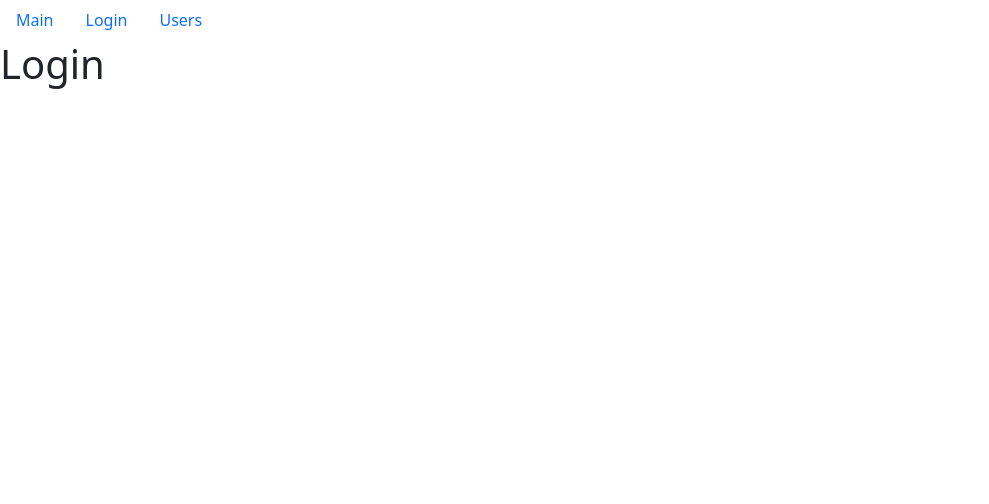
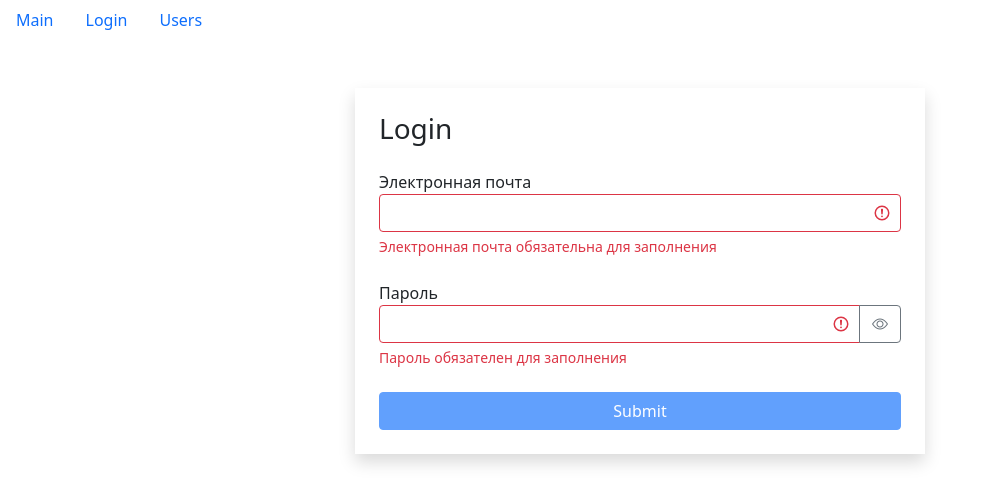
Before and after one commit to ksukorneeva/fast-company-pro, a React (Create React App) app: page /login in a window 1280 px wide. Shown: the top 504 px of the page, without its empty margins (0-989 px from the left). Built offline with nearby package versions, Linux system fonts and the light colour scheme.

Commit message:
unit 9 search

```diff
--- a/src/app/components/login.jsx
+++ b/src/app/components/login.jsx
@@ -1,7 +1,81 @@
-import React from "react";
+import React, { useState, useEffect } from "react";
+import TextField from "./textField";
+import { validator } from "../utils/validator";
 
 const Login = () => {
-    return <h1>Login</h1>;
+    const [data, setData] = useState({ email: "", password: "" });
+    const [errors, setErrors] = useState({});
+    const handleChange = ({ target }) => {
+        setData((prevState) => ({
+            ...prevState,
+            [target.name]: target.value
+        }));
+    };
+    const validatorConfig = {
+        email: {
+            isRequired: {
+                message: "Электронная  почта обязательна для заполнения"
+            },
+            isEmail: {
+                message: "Email введен некорректно"
+            }
+        },
+        password: {
+            isRequired: {
+                message: "Пароль обязателен для заполнения"
+            },
+            isCapital: {
+                message: "Пароль должен содержать хотя бы одну заглавную букву"
+            },
+            isContainDigit: {
+                message: "Пароль должен содержать хотя бы одно число"
+            },
+            min: {
+                message: "Пароль должен состоять минимум из 8 символов",
+                value: 8
+            }
+        }
+    };
+    useEffect(() => { validate(); }, [data]);
+    const validate = () => {
+        const errors = validator(data, validatorConfig);
+        setErrors(errors);
+        return Object.keys(errors).length === 0;
+    };
+    const isValid = Object.keys(errors).length === 0;
+    const handleSubmit = (e) => {
+        e.preventDefault();
+        const isValid = validate();
+        if (!isValid) return;
+        console.log(e);
+    };
+    return (
+        <div className="container mt-5">
+            <div className="row">
+                <div className="col-md-6 offset-md-3 p-4 shadow">
+                    <h3 className="mb-4">Login</h3>
+                    <form onSubmit={ handleSubmit }>
+                        <TextField
+                            label = "Электронная почта"
+                            name = "email"
+                            value = { data.email }
+                            onChange = { handleChange }
+                            error = { errors.email }
+                        />
+                        <TextField
+                            label = "Пароль"
+                            type = "password"
+                            name = "password"
+                            value = { data.password }
+                            onChange={ handleChange }
+                            error = { errors.password }
+                        />
+                        <button type = "submit" disabled = {!isValid} className="btn btn-primary w-100 mx-auto">Submit</button>
+                    </form>
+                </div>
+            </div>
+        </div>
+    );
 };
 
 export default Login;
--- /dev/null
+++ b/src/app/components/search.jsx
@@ -0,0 +1,20 @@
+import propTypes from "prop-types";
+import React from "react";
+
+const Search = (props) => {
+    const handleSearch = ({ target }) => {
+        props.search(target.value);
+    };
+    return (
+        <input
+            type="text"
+            placeholder="Search..."
+            onChange={handleSearch}/>
+    );
+};
+Search.propTypes = {
+    props: propTypes.array,
+    search: propTypes.func
+};
+
+export default Search;
--- /dev/null
+++ b/src/app/components/textField.jsx
@@ -0,0 +1,45 @@
+import React, { useState } from "react";
+import PropTypes from "prop-types";
+
+const TextField = ({ label, type, name, value, onChange, error }) => {
+    const [showPassword, setShowPassword] = useState(false);
+    const getInputClasses = () => {
+        return "form-control" + (error ? " is-invalid" : "");
+    };
+    const toggleShowPassword = () => {
+        setShowPassword((prevState) => !prevState);
+    };
+    return (
+        <div className="mb-4 ">
+            <label htmlFor={ name }>{ label }</label>
+            <div className="input-group has-validation">
+                <input
+                    type={showPassword ? "text" : type }
+                    id={ name }
+                    name={ name }
+                    value={ value }
+                    onChange={ onChange }
+                    className={ getInputClasses() }/>
+                {type === "password" && (
+                    <button className="btn btn-outline-secondary" type="button" onClick={toggleShowPassword}>
+                        <i className={"bi bi-eye" + (showPassword ? "-slash" : "")}></i>
+                    </button>
+                )}
+                { error && <div className="invalid-feedback">{error}</div>}
+            </div>
+        </div>
+    );
+};
+TextField.defaultProps = {
+    type: "text"
+};
+TextField.propTypes = {
+    label: PropTypes.string,
+    type: PropTypes.string,
+    name: PropTypes.string,
+    value: PropTypes.string,
+    onChange: PropTypes.func,
+    error: PropTypes.string
+};
+
+export default TextField;
--- a/src/app/components/users.jsx
+++ b/src/app/components/users.jsx
@@ -7,6 +7,7 @@
 import SearchStatus from "./searchStatus";
 import UserTable from "./usersTable";
 import _ from "lodash";
+import Search from "./search";
 
 const Users = () => {
     const pageSize = 4;
@@ -14,8 +15,9 @@
     const [professions, setProfession] = useState();
     const [selectedProf, setSelectedProf] = useState();
     const [sortBy, setSortBy] = useState({ iter: "name", order: "asc" });
+    const [users, setUsers] = useState();
 
-    const [users, setUsers] = useState();
+    const [selectedSearch, setSelectedSearch] = useState();
     useEffect(() => {
         api.users.fetchAll().then((data) => setUsers(data));
     }, []);
@@ -40,9 +42,32 @@
     useEffect(() => {
         setCurrentPage(1);
     }, [selectedProf]);
-
+    useEffect(() => {
+        setCurrentPage(1);
+    }, [selectedSearch]);
+    useEffect(() => {
+        setSelectedSearch(users);
+    }, [users]);
     const handleProfessionSelect = (item) => {
         setSelectedProf(item);
+    };
+    // const handleSearchSelect = (item) => {
+    //     setSelectedSearch(item);
+    // };
+    const search = value => {
+        let currentUsers = [];
+        let newList = [];
+        if (value !== "") {
+            currentUsers = users;
+            newList = currentUsers.filter(user => {
+                const lc = user.name.toLowerCase();
+                const filter = value.toLowerCase();
+                return lc.includes(filter);
+            });
+        } else {
+            newList = users;
+        }
+        setSelectedSearch(newList);
     };
 
     const handlePageChange = (pageIndex) => {
@@ -53,13 +78,16 @@
     };
 
     if (users) {
-        const filteredUsers = selectedProf ?
-            users.filter(
+        let filteredUsers = [];
+        if (selectedProf) {
+            filteredUsers = users.filter(
                 (user) =>
                     JSON.stringify(user.profession) ===
                     JSON.stringify(selectedProf)
-            ) :
-            users;
+            );
+        } else if (selectedSearch) {
+            filteredUsers = selectedSearch;
+        } else { filteredUsers = users; }
         const count = filteredUsers.length;
         const sortedUsers = _.orderBy(
             filteredUsers,
@@ -69,6 +97,7 @@
         const userCrop = paginate(sortedUsers, currentPage, pageSize);
         const clearFilter = () => {
             setSelectedProf();
+            setSelectedSearch();
         };
         return (
             <div className="d-flex">
@@ -90,6 +119,7 @@
                 )}
                 <div className="d-flex flex-column">
                     <SearchStatus length={count} />
+                    <Search {...{ search }}/>
                     {count > 0 && (
                         <UserTable
                             users={userCrop}
--- /dev/null
+++ b/src/app/utils/validator.js
@@ -0,0 +1,46 @@
+export function validator(data, config) {
+    const errors = {};
+    function validate(validateMethod, data, config) {
+        let statusValedate;
+        switch (validateMethod) {
+        case "isRequired":
+            statusValedate = data.trim() === "";
+            break;
+        case "isEmail": {
+            const emailRegExp = /^\S+@\S+\.\S+$/g;
+            statusValedate = !emailRegExp.test(data);
+            break;
+        }
+        case "isCapitalSymbol": {
+            const capitalRegExp = /[A-Z]+/g;
+            statusValedate = !capitalRegExp.test(data);
+            break;
+        }
+        case "isContainDigit": {
+            const digitRegExp = /\d+/g;
+            statusValedate = !digitRegExp.test(data);
+            break;
+        }
+        case "min": {
+            statusValedate = data.length < config.value;
+            break;
+        }
+        default:
+            break;
+        }
+        if (statusValedate) return config.message;
+    }
+    for (const fieldName in data) {
+        for (const validateMethod in config[fieldName]) {
+            const error = validate(
+                validateMethod,
+                data[fieldName],
+                config[fieldName][validateMethod]
+            );
+            if (error && !errors[fieldName]) {
+                errors[fieldName] = error;
+            };
+        }
+    }
+    return errors;
+}
```
Also changed, not shown: 1 other file (tests, documents, lock files or other folders).
